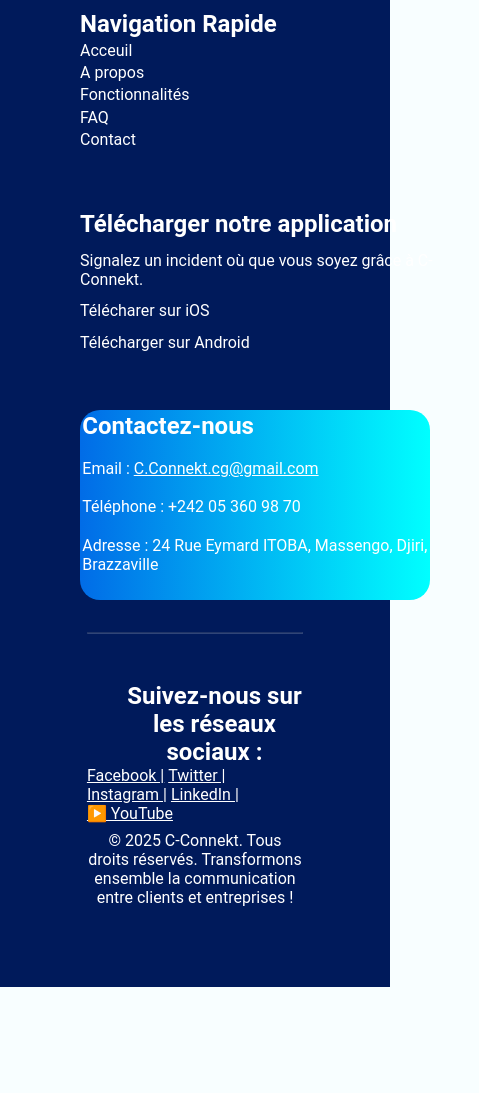
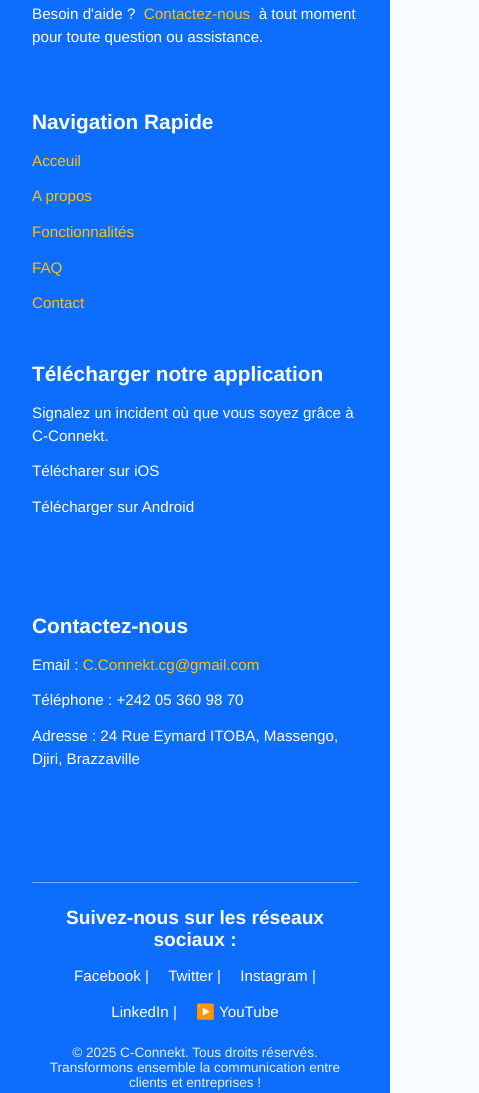
Before and after one commit to MACROTECH001/Site-vitrine-C-Connekt, a plain HTML site: page index.html in a window 390 px wide. Shown: the part 6906-7999 px from the top of the page, 479 px wide, since content can reach past the window. Before the commit the page ends 7893 px from the top, so only its background shows below. Drawn offline with Linux system fonts and the light colour scheme; a script that the page names is missing.

Commit message:
css_responsive amélioré

```diff
--- a/style.css
+++ b/style.css
@@ -941,7 +941,7 @@ main {
     background: white;
     border-radius: 5px;
     margin-bottom: 10px;
-    box-shadow: 0px 2px 5px rgba(0, 0, 0, 0.1);
+    box-shadow: 0pxl 2px 5px rgba(0, 0, 0, 0.1);
     overflow: hidden;
 }
 
@@ -982,149 +982,91 @@ main {
 }
 
 
-
 footer {
-    font-family: "Roboto", sans-serif;
-    width: 100%;
-    height: auto;
-    background-color: var(--var-dark-blue);
-    margin-top: 1rem;
-    justify-content: center;
-    /* align-items: center; */
-    color: var(--var-bg-light);
-    padding: 5rem;
+    background-color: #0D6EFD;
+    color: #ffffff;
+    padding: 4rem 2rem;
+    margin-top: 5rem;
+    font-size: 0.95rem;
 }
 
-.haut {
+/* Haut du footer (4 colonnes) */
+footer .haut {
     display: flex;
-    margin-bottom: 2rem;
+    justify-content: space-between;
+    flex-wrap: wrap;
+    gap: 2rem;
 }
 
-.stayConnect {
-    margin: 0 3rem;
-    width: 350px;
-    height: 200px;
+footer .haut > div {
+    flex: 1 1 220px;
 }
 
-.stayConnect ul {
-    list-style: none;
- }
-
-.stayConnect ul li {
-   font-size: 1rem;
-   margin-top: 1rem;
+footer .haut h2 {
+    font-size: 1.3rem;
+    margin-bottom: 1rem;
+    color: #ffffff;
 }
 
-.stayConnect ul li a {
-    color: var(--var-blue-light);
- }
-
-.navRapide {
-    width: 300px;
-    height: 200px;
+footer .haut ul {
+    list-style: none;
+    padding: 0;
     margin: 0;
-    padding: 0;
 }
 
-.navRapide ul {
-    list-style: none;
- }
-
-.navRapide ul li {
-    font-size: 1rem;
-    list-style: none;
-    margin-top: 0.2rem;
- }
-
-.navRapide ul li a {
-    text-decoration: none;
-    color: var(--var-bg-light);
- }
-
- .telechargement {
-    width: 399px;
-    height: 200px;
-    margin-right: 3rem;
+footer .haut ul li {
+    margin-bottom: 0.8rem;
+    line-height: 1.5;
 }
 
-.telechargement ul {
-    list-style: none;
- }
-
-.telechargement ul li {
-    font-size: 1rem;
-    list-style: none;
-    margin-top: 0.8rem;
- }
-
-.telechargement ul li a {
+footer a {
+    color: #ffc107;
     text-decoration: none;
-    color: var(--var-bg-light);
- }
-
- .Contacts {
-    width: 350px;
-    height: 190px;
-    padding: 1%;
-    background: linear-gradient(to right, var(--var-secondary-blue) , var(--var-blue-light));
-    border-radius: 20px;
-    /* display: flex; */
-    justify-content: center;
 }
 
-.Contacts ul {
-    list-style: none;
- }
-
-.Contacts ul li {
-    font-size: 1rem;
-    list-style: none;
-    margin-top: 1.2rem;
- }
-
-.Contacts ul li a {
-    color: var(--var-bg-light);
- }
-
- .bas{
-    margin: 0 3%;
- }
-
- hr {
-    opacity: 0.2;
- }
-
- .bas h2 {
-    margin-top: 3rem;
-    display: inline-block;
-    justify-content: center;
-    text-align: center;
-    margin-left: 18%;
- }
-
- .bas ul {
-    display: inline-block;
-    list-style: none;
-    align-items: center;
-    justify-content: center;
-    gap: 1rem;
-    /* background: #199BD2; */
+footer a:hover {
+    text-decoration: underline;
 }
 
-.bas ul li {
-    display: inline-block;
+/* Bas du footer */
+footer .bas {
+    text-align: center;
+    margin-top: 3rem;
 }
 
-.bas ul li a {
-    color: var(--var-bg-light);
+footer .bas hr {
+    border: none;
+    border-top: 1px solid #ffffff70;
+    margin-bottom: 1.5rem;
 }
 
-.bas p {
-    margin-top: 0.5rem;
+footer .bas h2 {
+    margin-bottom: 1rem;
+    font-size: 1.2rem;
+    color: #ffffff;
+}
+
+footer .bas ul {
     display: flex;
     justify-content: center;
-    text-align: center;
- }
+    gap: 1.2rem;
+    flex-wrap: wrap;
+    padding: 0;
+    list-style: none;
+    margin: 0 auto 1.5rem;
+}
+
+footer .bas ul li a {
+    color: #ffffff;
+    font-weight: 500;
+}
+
+footer .bas p {
+    font-size: 0.85rem;
+    opacity: 0.9;
+    margin-top: 1rem;
+}
+
 
 
  /*Gestion de la responsivité */
```
